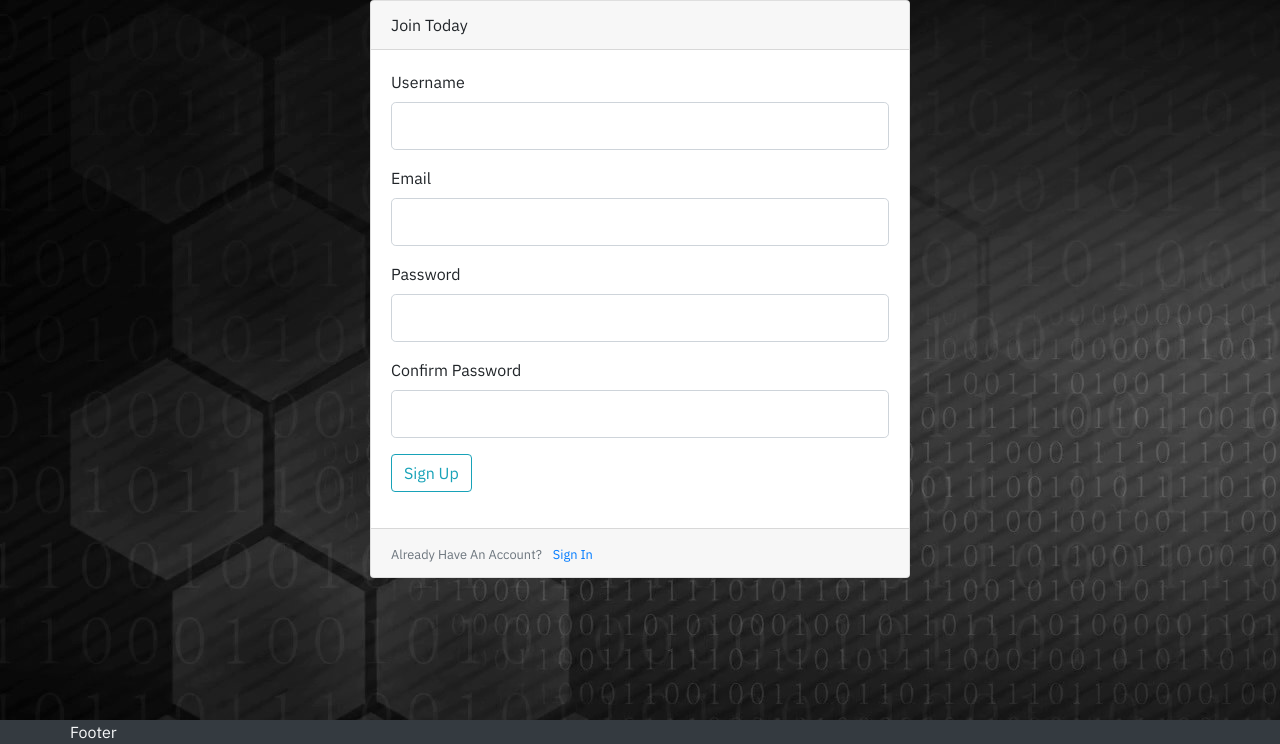
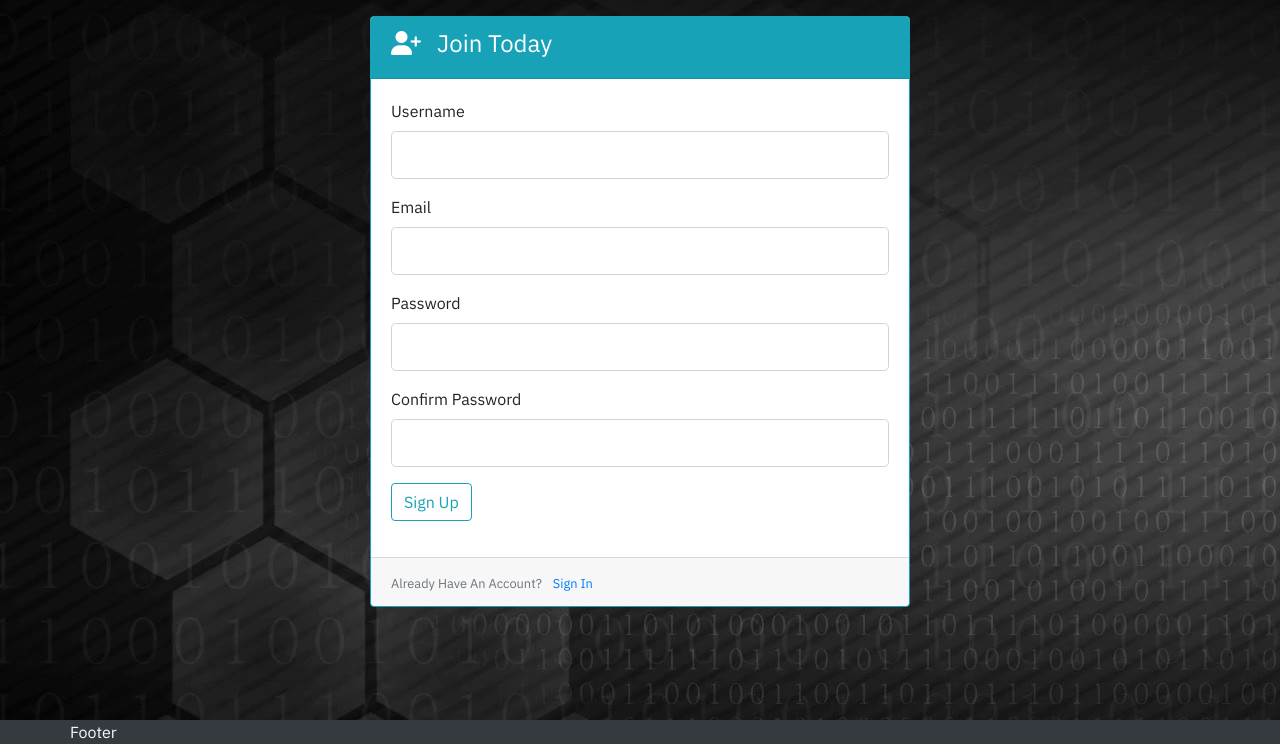
Before and after one commit to jdl208/Code_book, a Flask app: page /register in a window 1280 px wide. Shown: the part 56-800 px from the top of the page. Run offline with Flask 2, Linux system fonts and the light colour scheme; some libraries are stand-ins or nearby versions.

Commit message:
fixed card style to other cards on site

```diff
--- a/codebook/templates/register.html
+++ b/codebook/templates/register.html
@@ -1,10 +1,10 @@
 {% extends 'base.html' %}
 {% block content %}
-<div class="row">
-    <div class="col-md-6 offset-md-3">
-        <div class="card">
-            <div class="card-header">
-                Join Today
+<div class="row mt-3">
+    <div class="col-12 col-md-6 offset-md-3">
+        <div class="card border-info">
+            <div class="card-header bg-info text-white">
+                <h4><i class="fas fa-user-plus mr-3"></i>Join Today</h4>
             </div>
             <div class="card-body">
          <form method="POST" action="">
```
